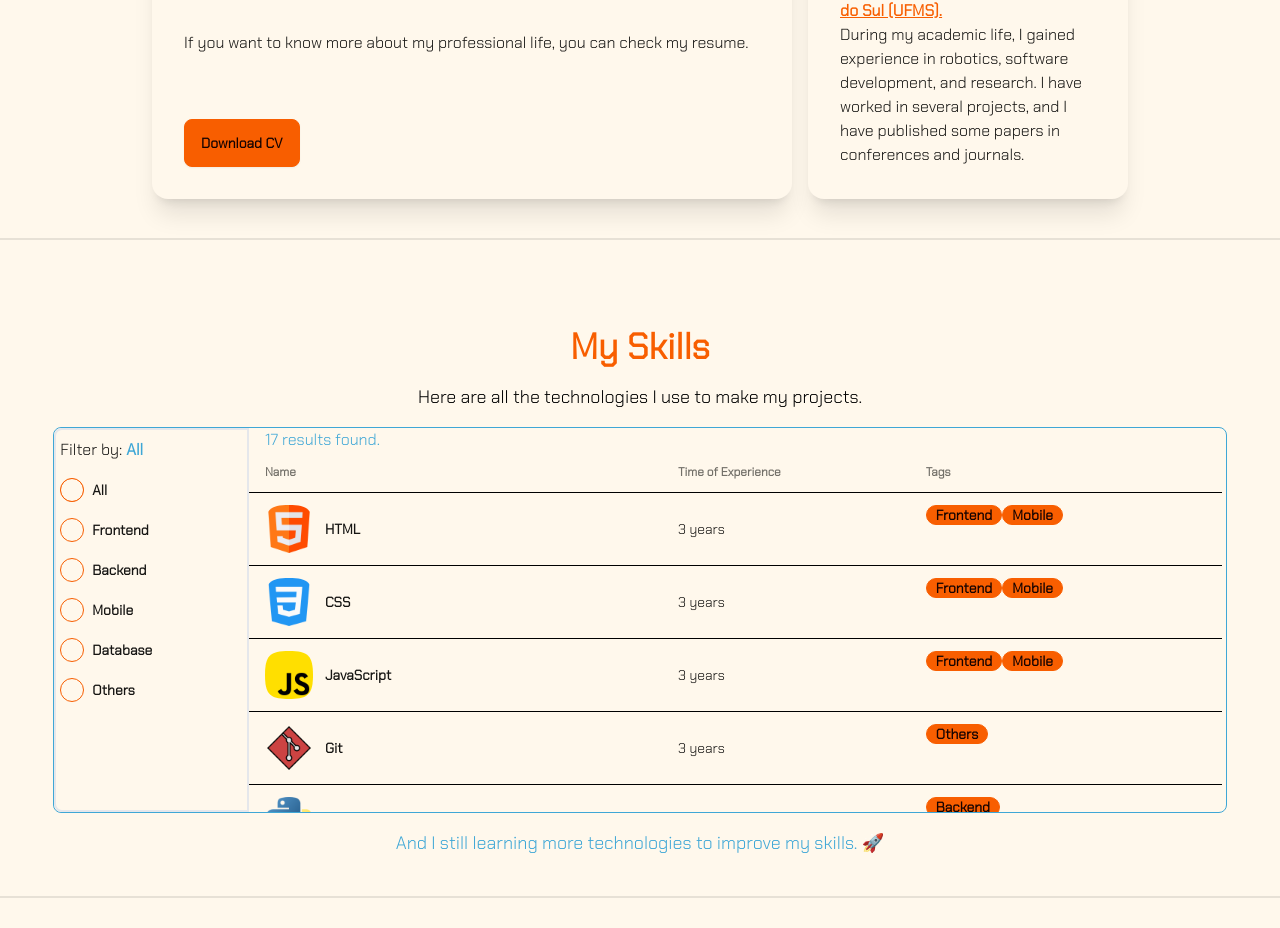
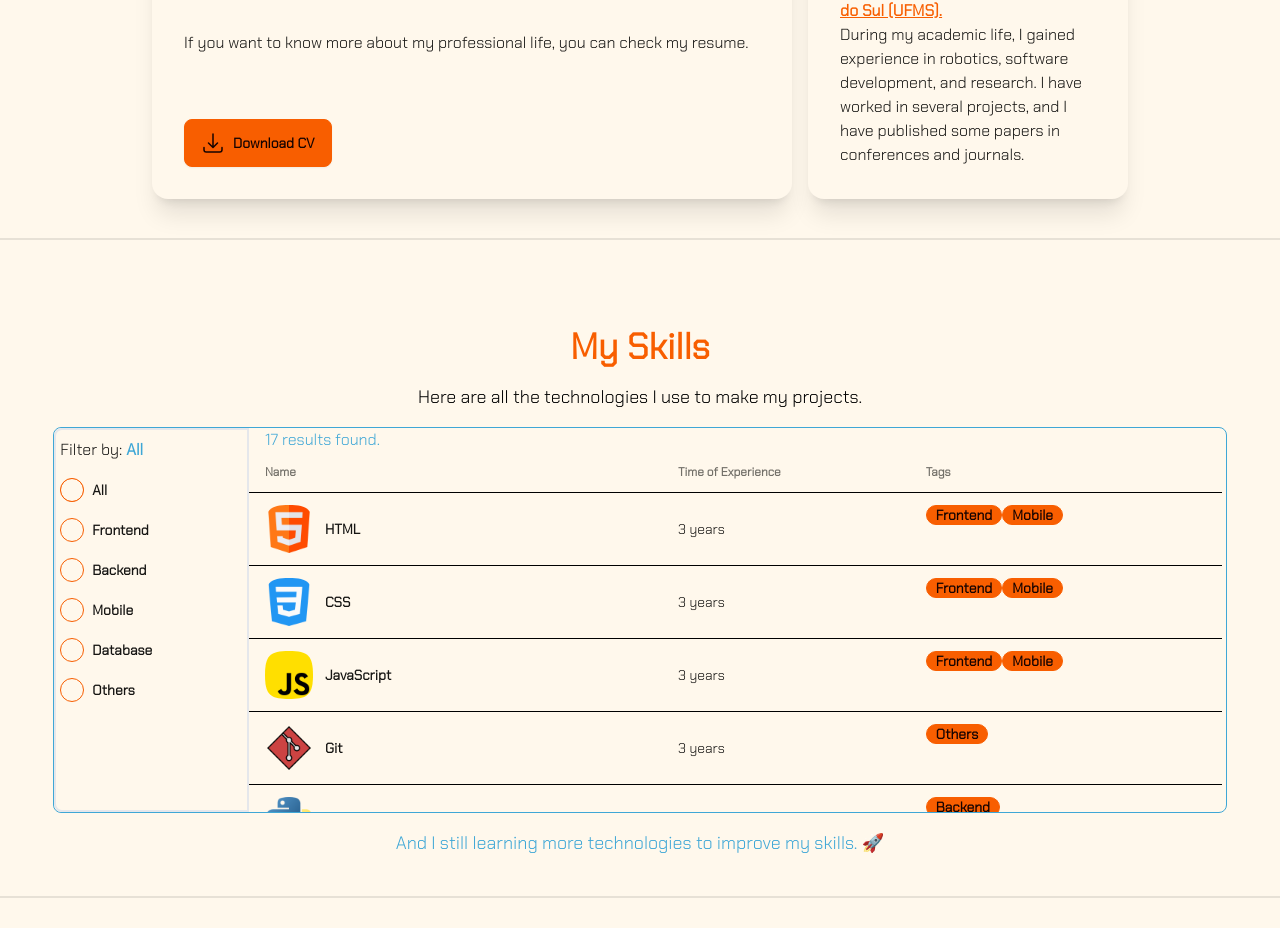
Before and after one commit to TakashiNishii/PortfolioV2, a Next.js app: page / in a window 1280 px wide. Shown: the part 1440-2368 px from the top of the page. Built offline with nearby package versions, Linux system fonts and the light colour scheme.

Commit message:
:art: Update CV

```diff
--- a/app/components/about/MyResume.tsx
+++ b/app/components/about/MyResume.tsx
@@ -1,4 +1,5 @@
 import { BriefcaseIcon } from "@heroicons/react/24/outline";
+import { ArrowDownTrayIcon } from "@heroicons/react/24/solid";
 import Link from "next/link";
 import React from "react";
 
@@ -33,6 +34,7 @@ export const MyResume = () => {
             download={true}
             className="btn btn-primary"
           >
+            <ArrowDownTrayIcon className="h-6 w-6" />
             Download CV
           </Link>
         </div>
```
Also changed, not shown: 1 other file (tests, documents, lock files or other folders).
